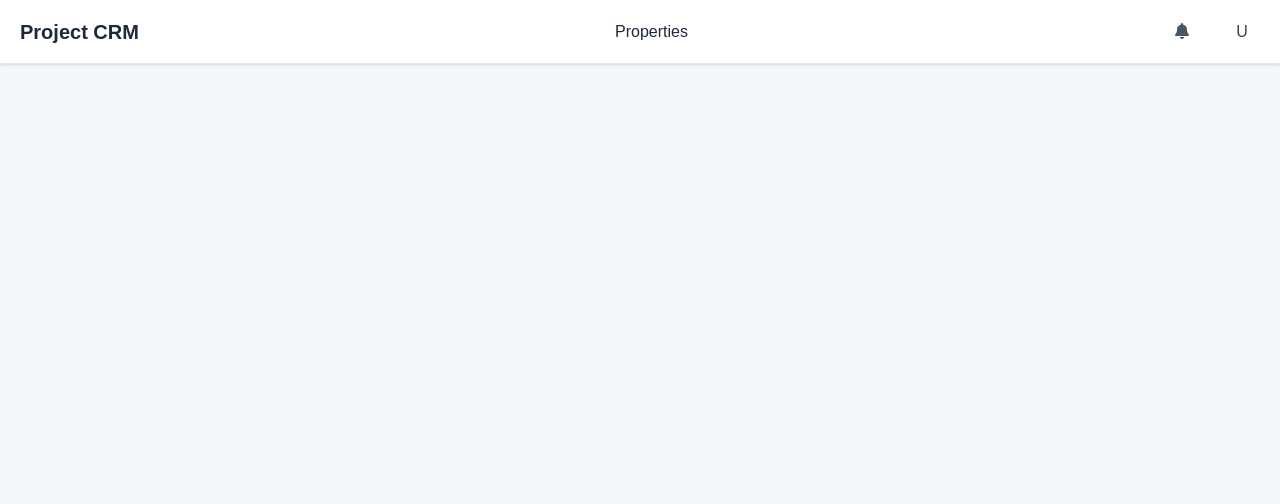
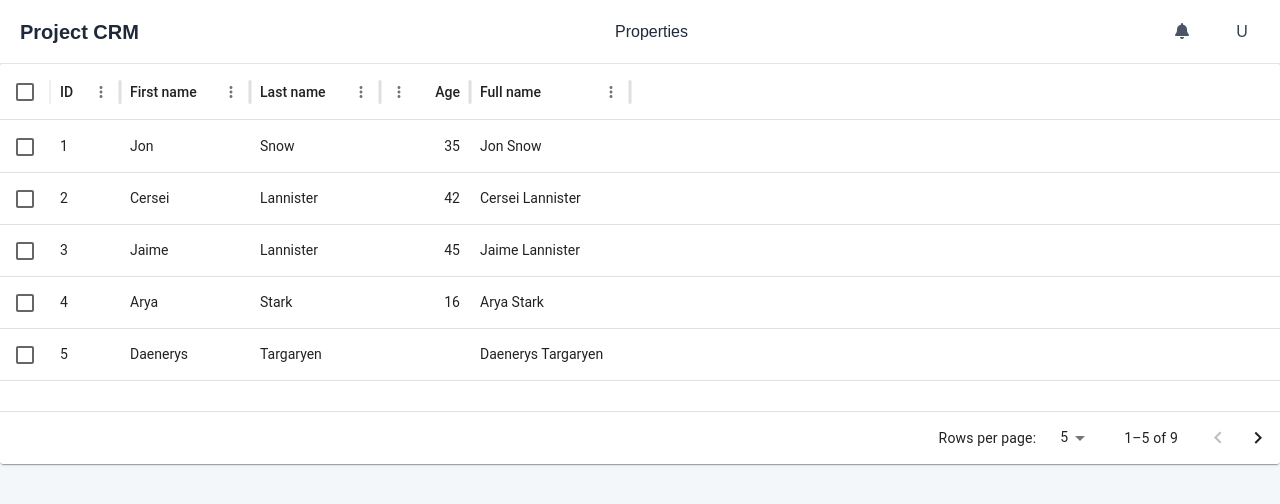
Before and after one commit to ChonCanCode/11-project-crm, a React (Vite) app: page /Properties in a window 1280 px wide. Shown: the top 504 px of the page. Built offline with nearby package versions, Linux system fonts and the light colour scheme.

Commit message:
20251225-mui-template

```diff
--- a/package.json
+++ b/package.json
@@ -10,6 +10,10 @@
     "preview": "vite preview"
   },
   "dependencies": {
+    "@emotion/react": "^11.14.0",
+    "@emotion/styled": "^11.14.1",
+    "@mui/material": "^7.3.6",
+    "@mui/x-data-grid": "^8.23.0",
     "@tailwindcss/vite": "^4.1.18",
     "leaflet": "^1.9.4",
     "react": "^19.0.0-rc.1",
--- a/pages/Properties.jsx
+++ b/pages/Properties.jsx
@@ -1,5 +1,51 @@
-function Properties() {
-  return <></>;
+import { DataGrid } from "@mui/x-data-grid";
+import Paper from "@mui/material/Paper";
+
+const columns = [
+  { field: "id", headerName: "ID", width: 70 },
+  { field: "firstName", headerName: "First name", width: 130 },
+  { field: "lastName", headerName: "Last name", width: 130 },
+  {
+    field: "age",
+    headerName: "Age",
+    type: "number",
+    width: 90,
+  },
+  {
+    field: "fullName",
+    headerName: "Full name",
+    description: "This column has a value getter and is not sortable.",
+    sortable: false,
+    width: 160,
+    valueGetter: (value, row) => `${row.firstName || ""} ${row.lastName || ""}`,
+  },
+];
+
+const rows = [
+  { id: 1, lastName: "Snow", firstName: "Jon", age: 35 },
+  { id: 2, lastName: "Lannister", firstName: "Cersei", age: 42 },
+  { id: 3, lastName: "Lannister", firstName: "Jaime", age: 45 },
+  { id: 4, lastName: "Stark", firstName: "Arya", age: 16 },
+  { id: 5, lastName: "Targaryen", firstName: "Daenerys", age: null },
+  { id: 6, lastName: "Melisandre", firstName: null, age: 150 },
+  { id: 7, lastName: "Clifford", firstName: "Ferrara", age: 44 },
+  { id: 8, lastName: "Frances", firstName: "Rossini", age: 36 },
+  { id: 9, lastName: "Roxie", firstName: "Harvey", age: 65 },
+];
+
+const paginationModel = { page: 0, pageSize: 5 };
+
+export default function DataTable() {
+  return (
+    <Paper sx={{ height: 400, width: "100%" }}>
+      <DataGrid
+        rows={rows}
+        columns={columns}
+        initialState={{ pagination: { paginationModel } }}
+        pageSizeOptions={[5, 10]}
+        checkboxSelection
+        sx={{ border: 0 }}
+      />
+    </Paper>
+  );
 }
-
-export default Properties;
```
Also changed, not shown: 2 other files (tests, documents, lock files or other folders).
